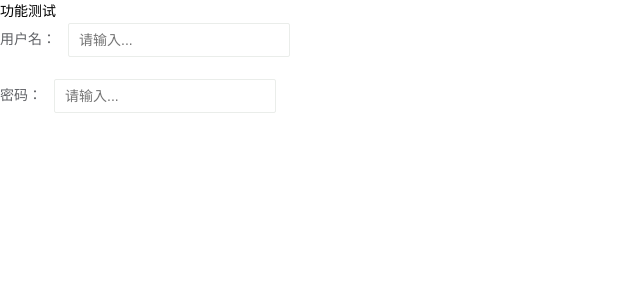
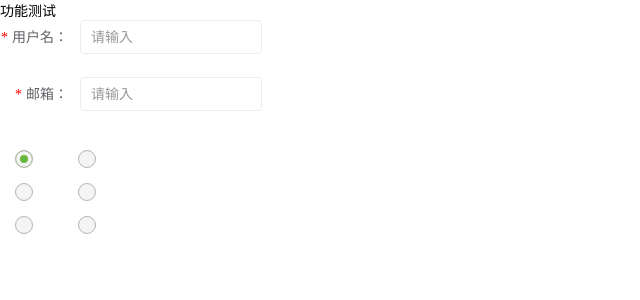
Before and after one commit to ZFCFBGC/xmjq, a Vue app: page / in a window 1280 px wide. Shown: the top 300 px of the page, without its empty margins (0-640 px from the left). Built offline with nearby package versions, Linux system fonts and the light colour scheme.

Commit message:
单选框组

```diff
--- a/src/assets/css/reset.less
+++ b/src/assets/css/reset.less
@@ -10,6 +10,26 @@
   visibility: hidden;
   clear: both;
   zoom: 1;
+}
+::-webkit-input-placeholder {
+  /*Webkit browsers*/
+  color: #999;
+  font-size: 14px;
+}
+:-moz-placeholder {
+  /*Mozilla Firefox 4 to 8*/
+  color: #999;
+  font-size: 14px;
+}
+::moz-placeholder {
+  /*Mozilla Firefox 19+*/
+  color: #999;
+  font-size: 14px;
+}
+:-ms-input-placeholder {
+  /*Internet Explorer 10+*/
+  color: #999;
+  font-size: 14px;
 }
 .fl {
   float: left;
--- a/src/components/form/gqg_input.vue
+++ b/src/components/form/gqg_input.vue
@@ -32,7 +32,7 @@ export default {
     },
     placeholder: {
       type: String,
-      default: "请输入...",
+      default: "请输入",
     },
     // 是否可清除
     clearable: {
@@ -42,7 +42,7 @@ export default {
     // 默认宽度
     width: {
       type: String,
-      default: "220px",
+      default: "180px",
     },
     // 原始输入框类型
     type: {
@@ -85,7 +85,6 @@ export default {
     // 失焦回调
     handleBlur(e) {
       this.$emit("blur", e.target.value);
-      debugger;
       if (this.validateEvent) {
         this.dispatch("gqgFormItem", "form-blur", e.target.value);
       }
@@ -110,7 +109,7 @@ export default {
   justify-content: flex-start;
   align-items: center;
   height: 32px;
-  border-radius: 2px;
+  border-radius: 4px;
   border: 1px solid #eaedea;
   background: #fff;
   transition: border-color 0.4s;
--- a/src/components/form/gqg_radio.vue
+++ b/src/components/form/gqg_radio.vue
@@ -1,23 +1,28 @@
 <template>
   <div class="radio">
     <input
+      ref="radio"
       :id="label"
       :disabled="disabled"
       @change="handleChange"
-      name="radio"
+      :name="name"
       type="radio"
-      :checked="checked"
+      v-model="model"
       :value="label"
-      @click="checkRadio($event)"
     />
     <label :for="label" class="radio-label"><slot></slot></label>
   </div>
 </template>
 
 <script>
+import emitter from "@/mixins/emitter";
 export default {
   name: "radio",
+  mixins: [emitter],
   props: {
+    value: {
+      default: "",
+    },
     disabled: {
       type: Boolean,
       default: false,
@@ -32,43 +37,41 @@ export default {
     radio: {
       default: "",
     },
-    toggleRadio: {
-      type: Boolean,
-      default: false,
+  },
+  computed: {
+    isGroup() {
+      let parent = this.$parent;
+      while (parent) {
+        if (parent.$options.componentName !== "RadioGroup") {
+          parent = parent.$parent;
+        } else {
+          this._radioGroup = parent;
+          return true;
+        }
+      }
+      return false;
+    },
+    model: {
+      get() {
+        return this.isGroup ? this._radioGroup.value : this.value;
+      },
+      set(val) {
+        if (this.isGroup) {
+          this.dispatch("RadioGroup", "input", [val]);
+        } else {
+          this.$emit("input", val);
+        }
+        this.$refs.radio &&
+          (this.$refs.radio.checked = this.model === this.label);
+      },
     },
   },
-  model: {
-    prop: "radio",
-    event: "change",
-  },
-  watch: {
-    radio(newVal) {
-      if (newVal == this.label) {
-        this.checked = true;
-      }
-    },
-  },
-  data() {
-    return {
-      checked: false,
-    };
-  },
-  created() {
-    if (this.radio == this.label) {
-      this.checked = true;
-    }
-  },
   methods: {
-    checkRadio($event) {
-      console.log("$event", $event);
-      if (this.toggleRadio) {
-
-      } else {
-        return;
-      }
-    },
-    handleChange(e) {
-      this.$emit("change", e.target.value);
+    handleChange() {
+      this.$nextTick(() => {
+        this.$emit("change", this.model);
+        this.isGroup && this.dispatch("RadioGroup", "handleChange", this.model);
+      });
     },
   },
 };
--- a/src/components/form/gqg_select.vue
+++ b/src/components/form/gqg_select.vue
@@ -59,12 +59,12 @@ export default {
     // 默认宽度
     width: {
       type: String,
-      default: "190px",
+      default: "180px",
     },
     // 提示占位符
     placeholder: {
       type: String,
-      default: "请选择...",
+      default: "请选择",
     },
     // 最多可以展示的列表项
     maxItemAccount: {
--- a/src/components/gqg_form_item/gqg_form_item.vue
+++ b/src/components/gqg_form_item/gqg_form_item.vue
@@ -1,14 +1,36 @@
 <template>
-  <div class="gqg_form_item">
-    <label class="gqg_form_item_label">{{ label }}</label>
+  <div
+    class="gqg_form_item"
+    :class="[
+      {
+        'is-error': validateState === 'error',
+        'is-required': isRequired,
+      },
+    ]"
+  >
+    <label class="gqg_form_item_label" :style="'width:' + labelWidth">{{
+      label
+    }}</label>
     <div class="gqg_form_item_content">
       <slot></slot>
+      <transition name="gqg_zoom_in_top">
+        <slot
+          v-if="validateState === 'error'"
+          name="error"
+          :error="validateMessage"
+        >
+          <div class="gqg_form_item__error">
+            {{ validateMessage }}
+          </div>
+        </slot>
+      </transition>
     </div>
   </div>
 </template>
 <script>
 import AsyncValidator from "async-validator";
 import emitter from "@/mixins/emitter";
+import { getPropByPath } from "./utils";
 export default {
   name: "gqgFormItem",
   //获取祖先组件注入的依赖
@@ -16,19 +38,49 @@ export default {
   props: {
     label: { type: String, default: "" },
     prop: { type: String },
+    labelWidth: { type: String, default: "80px" },
   },
   mixins: [emitter],
-
+  watch: {
+    error: {
+      immediate: true,
+      handler(value) {
+        this.validateMessage = value;
+        this.validateState = value ? "error" : "";
+      },
+    },
+    validateStatus(value) {
+      this.validateState = value;
+    },
+  },
   data() {
     return {
-      isRequired: false,
-      isShowMes: false,
-      message: "",
+      validateState: false,
+      validateMessage: "",
     };
   },
   computed: {
     fieldValue() {
       return this.form.model[this.prop];
+    },
+    isRequired: {
+      get() {
+        let rules = this.form.rules;
+        const prop = getPropByPath(rules, this.prop || "");
+        rules = rules ? prop.o[this.prop || ""] || prop.v : [];
+        let isRequired = false;
+        if (rules && rules.length) {
+          rules.every((rule) => {
+            if (rule.required) {
+              isRequired = true;
+              return false;
+            }
+            return true;
+          });
+        }
+        return isRequired;
+      },
+      set() {},
     },
   },
   mounted() {
@@ -43,7 +95,6 @@ export default {
   },
   methods: {
     setRules() {
-      console.log("进来了吗");
       let rules = this.getRules();
       if (rules.length) {
         rules.forEach((rule) => {
@@ -77,17 +128,16 @@ export default {
       const validator = new AsyncValidator({ [this.prop]: rules });
       let model = { [this.prop]: this.fieldValue };
       validator.validate(model, { firstFields: true }, (errors) => {
-        this.isShowMes = errors ? true : false;
-        this.message = errors ? errors[0].message : "";
-        if (cb) cb(this.message);
+        this.validateState = !errors ? "success" : "error";
+        this.validateMessage = errors ? errors[0].message : "";
+        if (cb) cb(this.validateMessage);
       });
     },
     resetField() {
-      this.message = "";
+      this.validateMessage = "";
       this.form.model[this.prop] = this.initialValue;
     },
     onFieldBlur() {
-      debugger;
       this.validate("blur");
     },
     onFieldChange() {
@@ -97,21 +147,43 @@ export default {
 };
 </script>
 <style lang="less" scoped>
+.is-error {
+  ::v-deep .gqg_input,
+  .textarea-entity {
+    border: 1px solid #f56c6c;
+  }
+}
 .gqg_form_item {
   display: flex;
   align-items: center;
-  margin-bottom: 16px;
+  margin-bottom: 22px;
+  &.is-required .gqg_form_item_label:before {
+    content: "*";
+    color: red;
+    margin-right: 4px;
+  }
   .gqg_form_item_label {
     text-align: right;
     vertical-align: middle;
     font-size: 14px;
     color: #606266;
-    line-height: 40px;
+    line-height: 34px;
     padding: 0 12px 0 0;
     box-sizing: border-box;
   }
   .gqg_form_item_content {
+    line-height: 34px;
+    position: relative;
     font-size: 14px;
+    .gqg_form_item__error {
+      color: #f56c6c;
+      font-size: 12px;
+      line-height: 1;
+      padding-top: 4px;
+      position: absolute;
+      top: 100%;
+      left: 0;
+    }
   }
 }
 </style>
--- /dev/null
+++ b/src/components/gqg_form_item/utils.js
@@ -0,0 +1,26 @@
+export function getPropByPath(obj, path, strict) {
+
+  let tempObj = obj;
+  path = path.replace(/\[(\w+)\]/g, '.$1');
+  path = path.replace(/^\./, '');
+  let keyArr = path.split('.');//username
+  let i = 0;
+  for (let len = keyArr.length; i < len - 1; ++i) {
+    if (!tempObj && !strict) break;
+    let key = keyArr[i];
+    //判断对象中是否含有某个key
+    if (key in tempObj) {
+      tempObj = tempObj[key];
+    } else {
+      if (strict) {
+        throw new Error('please transfer a valid prop path to form item!');
+      }
+      break;
+    }
+  }
+  return {
+    o: tempObj,
+    k: keyArr[i],
+    v: tempObj ? tempObj[keyArr[i]] : null
+  };
+}
--- /dev/null
+++ b/src/components/gqg_radio_group/gqg_radio_group.vue
@@ -0,0 +1,21 @@
+<template>
+  <div class="el-radio-group">
+    <slot></slot>
+  </div>
+</template>
+<script>
+export default {
+  name: "RadioGroup",
+  componentName: "RadioGroup",
+  props: {
+    value: {},
+  },
+  created() {
+    this.$on("handleChange", (value) => {
+      this.$emit("change", value);
+    });
+  },
+  mounted() {},
+  methods: {},
+};
+</script>
--- a/src/views/Home.vue
+++ b/src/views/Home.vue
@@ -6,10 +6,22 @@
         <gqg-form-item label="用户名：" prop="userName">
           <gqg-input v-model="form.userName"></gqg-input>
         </gqg-form-item>
-        <gqg-form-item label="密码：" prop="passWord">
-          <gqg-input v-model="form.passWord"></gqg-input>
+        <gqg-form-item label="邮箱：" prop="email">
+          <gqg-input v-model="form.email"></gqg-input>
         </gqg-form-item>
       </gqg-form>
+    </div>
+    <div>
+      <gqg-radio-group v-model="radio">
+        <gqg-radio label="boy" name="sex">男</gqg-radio>
+        <gqg-radio label="girl" name="sex">女</gqg-radio>
+        <gqg-radio label="mimi" name="sex">秘密</gqg-radio>
+      </gqg-radio-group>
+       <gqg-radio-group v-model="radio1">
+        <gqg-radio label="18" name="age">18</gqg-radio>
+        <gqg-radio label="19" name="age">19</gqg-radio>
+        <gqg-radio label="20" name="age">20</gqg-radio>
+      </gqg-radio-group>
     </div>
   </div>
 </template>
@@ -21,18 +33,23 @@ import gqgCheckbox from "@/components/form/gqg_checkBox.vue";
 import gqgSelect from "@/components/form/gqg_select.vue";
 import gqgForm from "@/components/gqg_form/gqg_form.vue";
 import gqgFormItem from "@/components/gqg_form_item/gqg_form_item.vue";
-
+import gqgRadioGroup from "@/components/gqg_radio_group/gqg_radio_group.vue";
 export default {
   data() {
     return {
       form: {
         userName: "",
-        passWord: "",
+        email: "",
       },
       rules: {
         userName: [{ required: true, message: "不能为空", trigger: "blur" }],
-        passWord: [{ required: true, message: "不能为空", trigger: "blur" }],
+        email: [
+          { required: true, message: "不能为空", trigger: "blur" },
+          { type: "email", message: "邮箱格式不正确", trigger: "blur" },
+        ],
       },
+      radio: "boy",
+      radio1:''
     };
   },
   components: {
@@ -43,8 +60,16 @@ export default {
     gqgSelect,
     gqgForm,
     gqgFormItem,
+    gqgRadioGroup,
   },
   created() {},
-  methods: {},
+  methods: {
+    getChange(){
+      console.log('2222222')
+    },
+    getVal(val){
+      console.log('------',val)
+    }
+  },
 };
 </script>
```
Also changed, not shown: src/components/README.md (added).
